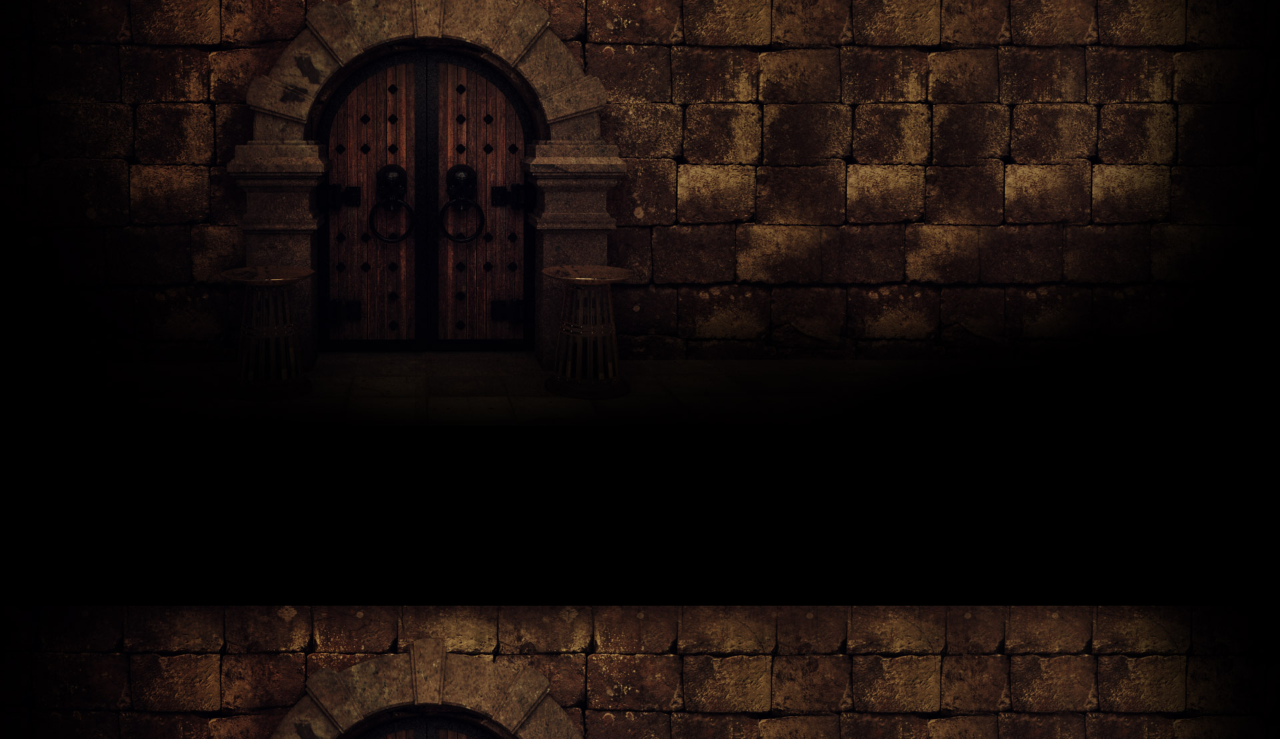
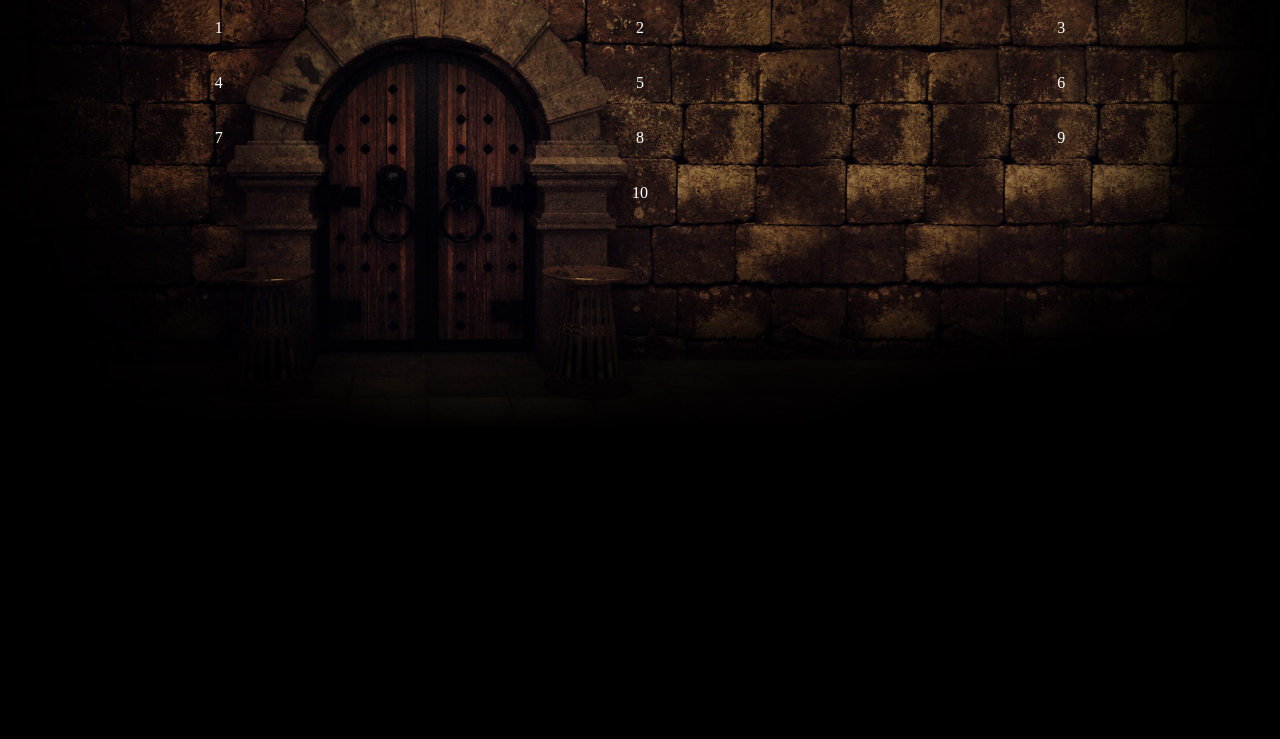
Before and after one commit to JoeWolf96/Project-1, a plain HTML site: page index.html in a window 1280 px wide. Shown: the part 61-800 px from the top of the page. Drawn offline with Linux system fonts and the light colour scheme.

Commit message:
started working with flexbox and added rooms class

```diff
--- a/index.html
+++ b/index.html
@@ -14,17 +14,17 @@
 
 <script type=" text/javascript" src="js.js"></script>
 
-<div class="flex-container">
-	<div class ="flex-item">1</div>
-	<div class ="flex-item">2</div>
-	<div class ="flex-item">3</div>
-	<div class ="flex-item">4</div>
-	<div class ="flex-item">5</div>
-	<div class ="flex-item">6</div>
-	<div class ="flex-item">7</div>
-	<div class ="flex-item">8</div>
-	<div class ="flex-item">9</div>
-	<div class ="flex-item">10</div>
+<div class="dungeon">
+	<div class ="room">1</div>
+	<div class ="room">2</div>
+	<div class ="room">3</div>
+	<div class ="room">4</div>
+	<div class ="room">5</div>
+	<div class ="room">6</div>
+	<div class ="room">7</div>
+	<div class ="room">8</div>
+	<div class ="room">9</div>
+	<div class ="room">10</div>
 </div>
 
 
--- a/style.css
+++ b/style.css
@@ -1,6 +1,9 @@
 html{
 
 	background : url(images/page-background.jpg);
+	background-color:black;
+	background-repeat: no-repeat;
+	background-position:absolute;
 	-webkit-background-size : cover;
 	-moz-background-size : cover;
 	-o-background-size :cover;
@@ -11,6 +14,21 @@ h1{
 	text-align:center;
 	color:crimson;
 }
-.flex-container{
+
+.dungeon{
+    display: flex;
+    flex-wrap: wrap;
+    justify-content: space-around;
+
 
 }
+
+.room{
+
+    text-align: center;
+    color:white;
+    flex: 0 0 32%;
+    height: 50px;
+    margin-bottom: 5px;
+
+}
```
